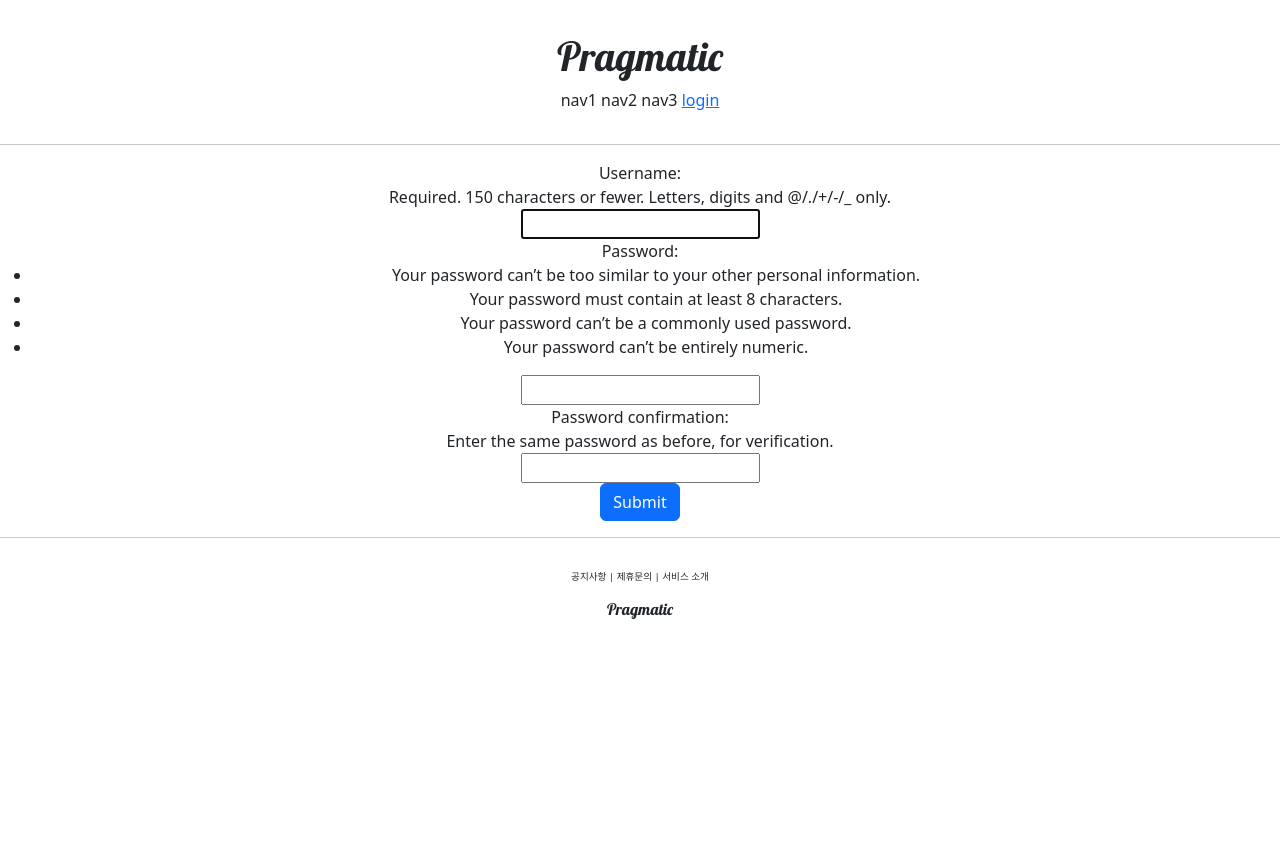
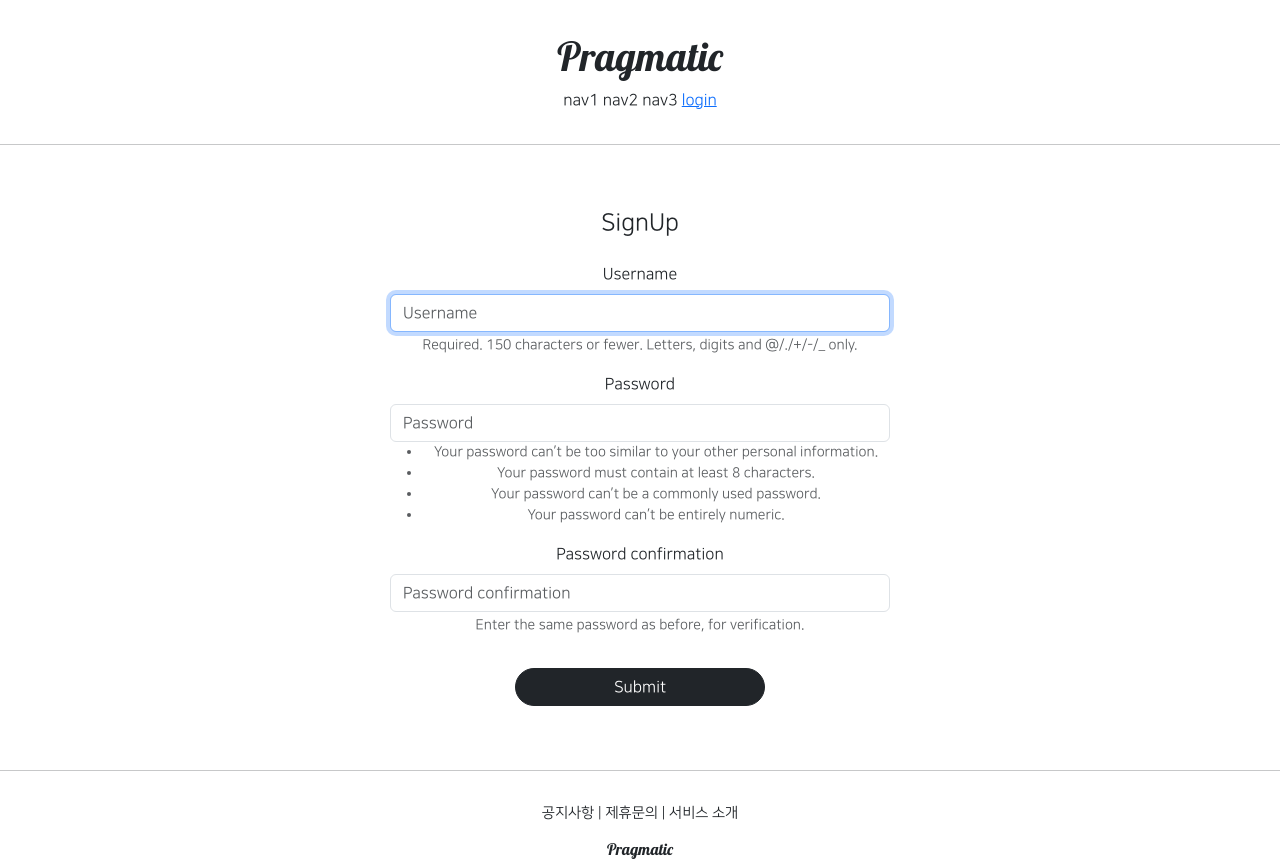
Before and after one commit to forestsol/pragmatic, a Django app: page /account/create/ in a window 1280 px wide. Before the commit the page ends 619 px from the top, so only its background shows below. Run offline with Django 5.2, Linux system fonts and the light colour scheme; some libraries are stand-ins or nearby versions.

Commit message:
django course 23 commit

```diff
--- a/accountapp/templates/accountapp/create.html
+++ b/accountapp/templates/accountapp/create.html
@@ -1,12 +1,17 @@
 {% extends 'base.html' %}
-
+{% load bootstrap4 %}
 {% block content %}
 
-  <div style="text-align: center">
+  <div style="text-align: center; max-width: 500px; margin: 4rem auto">
+    <div class="mb-4">
+      <h4>
+        SignUp
+      </h4>
+    </div>
     <form action="{% url 'accountapp:create' %}" method = "post"> <!-- account/블라블라 이런식으로 경로지정이 아니라 앱명:기능이름 이런식으로 -->
       {% csrf_token %} <!-- post를 사용하기위해선 csrf를 꼭 넣어야함  -->
-      {{ form }} <!-- account:create에 지정해둔 form을 여기서 사용 -->
-      <input type="submit" class="btn btn-primary">
+      {% bootstrap_form form %} <!-- account:create에 지정해둔 form을 여기서 사용 -->
+      <input type="submit" class="btn btn-dark rounded-pill col-6 mt-3">
     </form>
   </div>
 
--- a/pragmatic/settings.py
+++ b/pragmatic/settings.py
@@ -52,6 +52,7 @@ INSTALLED_APPS = [
     'django.contrib.sessions',
     'django.contrib.messages',
     'django.contrib.staticfiles',
+    'bootstrap4',
     'accountapp',
 ]
 
--- a/static/base.css
+++ b/static/base.css
@@ -13,5 +13,5 @@
 }
 
 .pragmatic_footer_button {
-    font-size: .6rem;
+    font-size: .9rem;
 }
--- a/templates/base.html
+++ b/templates/base.html
@@ -1,8 +1,9 @@
 <!DOCTYPE html>
-<html lang="en">
+<html lang="ko">
 
 {% include 'head.html' %}
-<body>
+<body style="font-family: 'NanumSquareR';">
+
 
     {% include 'header.html' %}
 
--- a/templates/head.html
+++ b/templates/head.html
@@ -15,4 +15,27 @@
 
     <!-- DEFAULT CSS LINK -->
     <link rel="stylesheet" type="text/css" href="{% static 'base.css' %}">
+
+    <style>
+        @font-face {
+            font-family: 'NanumSquareR';
+            src: local('NanumSquareR'),
+            url("{% static 'fonts/NanumSquareR.otf' %}") format("opentype");
+        }
+        @font-face {
+            font-family: 'NanumSquareEB';
+            src: local('NanumSquareEB'),
+            url("{% static 'fonts/NanumSquareEB.otf' %}") format("opentype");
+        }
+        @font-face {
+            font-family: 'NanumSquareB';
+            src: local('NanumSquareB'),
+            url("{% static 'fonts/NanumSquareB.otf' %}") format("opentype");
+        }
+        @font-face {
+            font-family: 'NanumSquareL';
+            src: local('NanumSquareL'),
+            url("{% static 'fonts/NanumSquareL.otf' %}") format("opentype");
+        }
+    </style><!-- 헤더에 폰트를 넣어두면 어디서든 사용 가능 -->
 </head>
```
Also changed, not shown: accountapp/templates/accountapp/login.html (+5 -4 lines), docs/2025-03-26.md (added, +3 -0 lines), static/fonts/NanumSquareB.otf (added), static/fonts/NanumSquareEB.otf (added), static/fonts/NanumSquareL.otf (added), static/fonts/NanumSquareR.otf (added).
